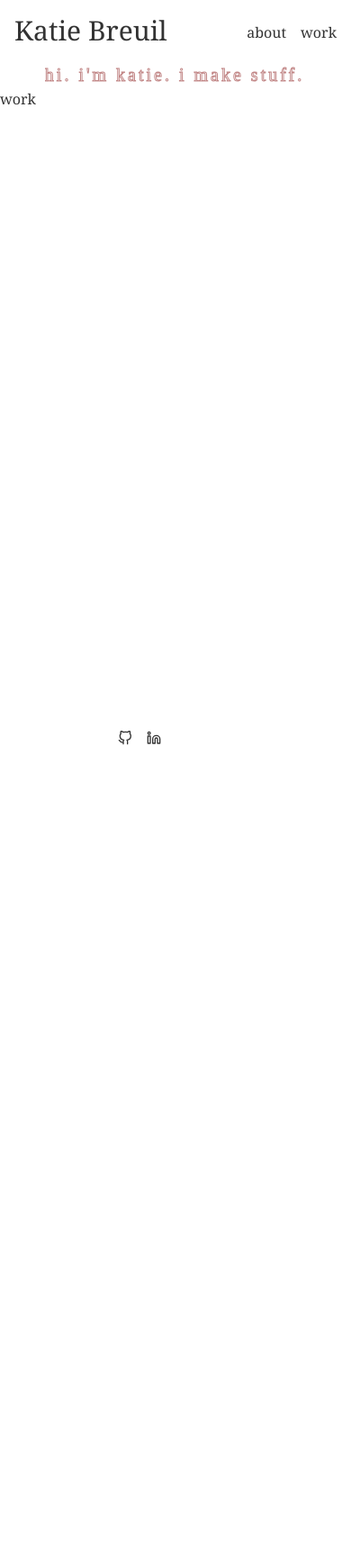
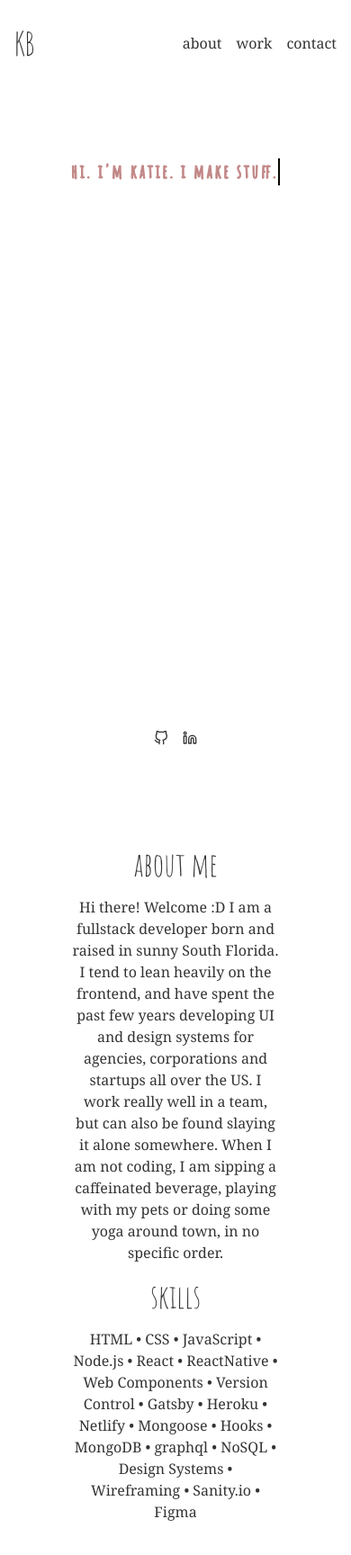
Before and after one commit to kcbreuil/newPort, a Gatsby site: page / in a window 390 px wide. Shown: the top 1728 px of the page at 90% size. Before the commit the page ends 844 px from the top, so only its background shows below. Built offline with nearby package versions, Linux system fonts and the light colour scheme; Gatsby itself is replaced by a stand-in of ours.

Commit message:
more work

```diff
--- a/gatsby-config.js
+++ b/gatsby-config.js
@@ -1,6 +1,6 @@
 module.exports = {
   siteMetadata: {
-    title: `Katie Breuil`,
+    title: `KB`,
     description: `Kick off your next, great Gatsby project with this default starter. This barebones starter ships with the main Gatsby configuration files you might need.`,
     author: `@gatsbyjs`,
     siteUrl: `https://gatsbystarterdefaultsource.gatsbyjs.io/`,
@@ -32,6 +32,22 @@ module.exports = {
         icon: `src/images/gatsby-icon.png`, // This path is relative to the root of the site.
       },
     },
+    {
+      resolve: `gatsby-plugin-google-fonts`,
+      options: {
+        fonts: [
+          `amatic sc`,
+          `source sans pro\:300,400,400i,700` // you can also specify font weights and styles
+        ],
+        display: 'swap'
+      }
+    },
+    {
+      resolve: "gatsby-plugin-anchor-links",
+      options: {
+        offset: -100
+      }
+    }
     // this (optional) plugin enables Progressive Web App + Offline functionality
     // To learn more, visit: https://gatsby.dev/offline
     // `gatsby-plugin-offline`,
--- a/package.json
+++ b/package.json
@@ -6,7 +6,9 @@
   "author": "Kyle Mathews <mathews.kyle@gmail.com>",
   "dependencies": {
     "gatsby": "^4.7.1",
+    "gatsby-plugin-anchor-links": "^1.2.1",
     "gatsby-plugin-gatsby-cloud": "^4.7.0",
+    "gatsby-plugin-google-fonts": "^1.0.1",
     "gatsby-plugin-image": "^2.7.0",
     "gatsby-plugin-manifest": "^4.7.0",
     "gatsby-plugin-offline": "^5.7.0",
--- a/src/components/about.js
+++ b/src/components/about.js
@@ -1,8 +1,24 @@
-import React from 'react'
+import React from "react"
 
 export default function About() {
   return (
-    <div id="/#about" className='w-1/4'>
+    <div id="about" className="h-screen flex flex-col gap-4 text-center mx-20">
+      <h2 className="header text-4xl">about me</h2>
+      <p>
+        Hi there! Welcome :D I am a fullstack developer born and raised in sunny South Florida. I
+        tend to lean heavily on the frontend, and have spent the past few years
+        developing UI and design systems for agencies, corporations and startups
+        all over the US. I work really well in a team, but can also be found
+        slaying it alone somewhere. When I am not coding, I am sipping a
+        caffeinated beverage, playing with my pets or doing some yoga around
+        town, in no specific order.
+      </p>
+      <h2 className="header text-4xl">skills</h2>
+      <p>
+        HTML • CSS • JavaScript • Node.js • React • ReactNative • Web Components • Version Control
+        • Gatsby • Heroku • Netlify • Mongoose • Hooks • MongoDB •
+        graphql • NoSQL • Design Systems • Wireframing • Sanity.io • Figma
+      </p>
     </div>
   )
 }
--- a/src/components/header.js
+++ b/src/components/header.js
@@ -1,6 +1,7 @@
 import * as React from "react"
 import PropTypes from "prop-types"
 import { Link } from "gatsby"
+import { AnchorLink } from "gatsby-plugin-anchor-links"
 
 const navItems = [
   {
@@ -11,16 +12,20 @@ const navItems = [
     name: "work",
     link: "#work",
   },
+  {
+    name: "contact",
+    link: "#contact"
+  }
 ]
 const Header = ({ siteTitle }) => (
-  <header className="w-full">
+  <header className="w-full sticky top-0 z-50 py-3">
     <nav className="flex flex-row m-4 justify-between">
       <Link to="/">
-        <h1 className="text-3xl">{siteTitle}</h1>
+        <h1 className="text-4xl header">{siteTitle}</h1>
       </Link>
       <div className="mt-2 flex flex-row gap-4">
         {navItems.map(item => {
-          return <Link to={item.link}>{item.name}</Link>
+          return <AnchorLink to={item.link}>{item.name}</AnchorLink>
         })}
       </div>
     </nav>
--- a/src/components/home.js
+++ b/src/components/home.js
@@ -1,11 +1,13 @@
-import React from 'react'
+import React from "react"
 
 export default function Home() {
   return (
-    <div>
-    <div className="typewriter">
-      <h1>hi. i'm <span>katie</span>. i make stuff.</h1>
+    <div className="typewriter-container h-screen py-20">
+      <div className="typewriter">
+        <h1 className="flex align-middle">
+          hi. i'm katie. i make stuff.
+        </h1>
+      </div>
     </div>
-  </div>
   )
 }
--- a/src/components/layout.js
+++ b/src/components/layout.js
@@ -9,7 +9,6 @@ import * as React from "react"
 import PropTypes from "prop-types"
 import { useStaticQuery, graphql } from "gatsby"
 import { FiGithub, FiLinkedin } from "react-icons/fi"
-import {FaGithubAlt} from 'react-icons/fa'
 
 import Header from "./header"
 import "./layout.css"
@@ -28,12 +27,12 @@ const Layout = ({ children }) => {
   return (
     <>
       <Header
-        className="sticky top-0 z-50"
+        className=""
         siteTitle={data.site.siteMetadata?.title || `Title`}
       />
       <div>
         <main className="relative">{children}</main>
-        <footer className="flex flex-row gap-4 absolute bottom-0 m-4 right-1/2">
+        <footer className="flex flex-row justify-center gap-4 sticky bottom-0 py-4">
           <a href="https://github.com/kcbreuil"><FiGithub /></a>
           <a href="https://www.linkedin.com/in/kaitlynbreuil/"><FiLinkedin /></a>
         </footer>
--- /dev/null
+++ b/src/components/project.js
@@ -0,0 +1,48 @@
+import React from 'react'
+
+const projectItems = [
+    {
+        projectName: "susieQ",
+        projectDescription: "Susie Q is the hottest baddie in town, we love her lots and lots and lots",
+        projectLink: "flalallalal"
+
+    },
+    {
+        projectName: "susieQ",
+        projectDescription: "Susie Q is the hottest baddie in town, we love her lots and lots and lots",
+        projectLink: "flalallalal"
+
+    },
+    {
+        projectName: "Airtec",
+        projectDescription: "Developed with Gatsby (React), Tailwind CSS, Sanity and Netlify while at Backroom",
+        projectLink: "https://airtec.netlify.app/",
+
+    }
+]
+
+export default function Project() {
+    return (
+        <div className='flex gap-4 mx-20'>
+            {projectItems.map((item) => {
+                const {projectDescription, projectName, projectLink} = item
+                return (
+                    <ProjectItem
+                        projectName={projectName}
+                        projectDescription={projectDescription}
+                        projectLink={projectLink} />
+                )
+            })}
+        </div>
+    )
+}
+
+function ProjectItem({projectName, projectDescription, projectLink}) {
+    return (
+      <div>
+          <h3>{projectName}</h3>
+          <p>{projectDescription}</p>
+          <a href={projectLink}>site</a>
+      </div>
+    )
+  }
--- a/src/components/work.js
+++ b/src/components/work.js
@@ -1,9 +1,11 @@
 import React from 'react'
+import Project from './project'
 
 export default function Work() {
   return (
-    <div id="/#work">
-        <h2>work</h2>
+    <div id="work" className='h-screen flex flex-col justify-center'>
+      <h2 className='header text-4xl text-center'>work</h2>
+       <Project />
     </div>
   )
 }
--- a/src/styles/global.css
+++ b/src/styles/global.css
@@ -1,6 +1,8 @@
 @tailwind base;
 @tailwind components;
 @tailwind utilities;
+
+@import url('https://fonts.googleapis.com/css2?family=Amatic+SC&display=swap');
 
 .typewriter h1 {
     overflow: hidden; /* Ensures the content is not revealed until the animation */
@@ -8,17 +10,19 @@
     white-space: nowrap; /* Keeps the content on a single line */
     margin: 0 auto; /* Gives that scrolling effect as the typing happens */
     letter-spacing: 0.15em; /* Adjust as needed */
-    animation: typing 3.5s steps(40, end), blink-caret 0.75s step-end infinite;
+    animation: typing 3.5s steps(30, end), blink-caret 0.75s step-end infinite;
     font-family: 'Amatic SC', cursive;
+    font-weight: 600;
     text-align: center;
     font-size: 45px;
-    -webkit-text-fill-color: white; /* Will override color (regardless of order) */
+    -webkit-text-fill-color: rgb(194, 135, 135); /* Will override color (regardless of order) */
     -webkit-text-stroke-width: 1px;
     -webkit-text-stroke-color: rgb(194, 135, 135);
   }
 
-  .typewriter {
+  .typewriter-container {
     display: flex;
+    justify-content: center;
   }
 
   /* The typing effect */
@@ -27,7 +31,7 @@
       width: 0;
     }
     to {
-      width: 44%;
+      width: 100%;
     }
   }
 
@@ -51,10 +55,15 @@
       letter-spacing: 0.15em; /* Adjust as needed */
       animation: typing 3.5s steps(28, end), blink-caret 0.75s step-end infinite;
       font-family: 'Amatic SC', cursive;
+      font-weight: 600;
       text-align: center;
       font-size: 20px;
-      -webkit-text-fill-color: white; /* Will override color (regardless of order) */
+      -webkit-text-fill-color: rgb(194, 135, 135); /* Will override color (regardless of order) */
       -webkit-text-stroke-width: 1px;
       -webkit-text-stroke-color: rgb(194, 135, 135);
     }
   }
+
+  .header {
+    font-family: 'Amatic SC', cursive;
+  }
```
Also changed, not shown: src/pages/index.js (+1 -10 lines), 1 other file.
